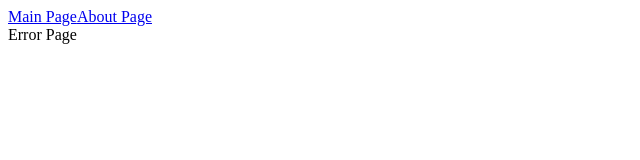
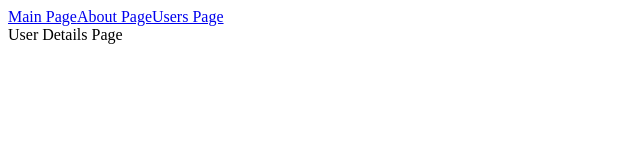
Before and after one commit to Chupriarti/react-jest-unit-test, a React (Create React App) app: page /users/1 in a window 1280 px wide. Shown: the top 160 px of the page, without its empty margins (0-640 px from the left). Built offline with nearby package versions, Linux system fonts and the light colour scheme.

Commit message:
add users navigation

```diff
--- a/src/App.js
+++ b/src/App.js
@@ -3,15 +3,20 @@ import { Link, Route, Routes } from 'react-router-dom'
 import AboutPage from './pages/AboutPage'
 import ErrorPage from './pages/ErrorPage'
 import MainPage from './pages/MainPage'
+import UserDetailsPage from './pages/UserDetailsPage'
+import Users from './users/Users'
 
 const App = () => {
   return (
     <div>
       <Link to="/" data-testid="main-link">Main Page</Link>
       <Link to="/about" data-testid="about-link">About Page</Link>
+      <Link to="/users" data-testid="users-link">Users Page</Link>
       <Routes>
         <Route path="/" element= {<MainPage />} />
         <Route path="/about" element= {<AboutPage />} />
+        <Route path="/users" element= {<Users />} />
+        <Route path="/users/:id" element= {<UserDetailsPage />} />
         <Route path="/*" element= {<ErrorPage />} />
       </Routes>
     </div>
--- /dev/null
+++ b/src/pages/UserDetailsPage.jsx
@@ -0,0 +1,11 @@
+import React from 'react'
+
+const UserDetailsPage = () => {
+  return (
+    <div data-testid="user-page">
+        User Details Page
+    </div>
+  )
+}
+
+export default UserDetailsPage
--- a/src/users/Users.jsx
+++ b/src/users/Users.jsx
@@ -1,5 +1,6 @@
 import axios from 'axios'
 import React from 'react'
+import { Link } from 'react-router-dom'
 
 const Users = () => {
     const [users, setUsers] = React.useState([])
@@ -16,9 +17,13 @@ const Users = () => {
     return (
         <div>
             {users.map(user =>
-                <div key={user.id} data-testid="user-item">
+                <Link
+                    to={`/users/${user.id}`}
+                    key={user.id}
+                    data-testid="user-item"
+                >
                     {user.name}
-                </div>
+                </Link>
             )}
         </div>
     )
```
